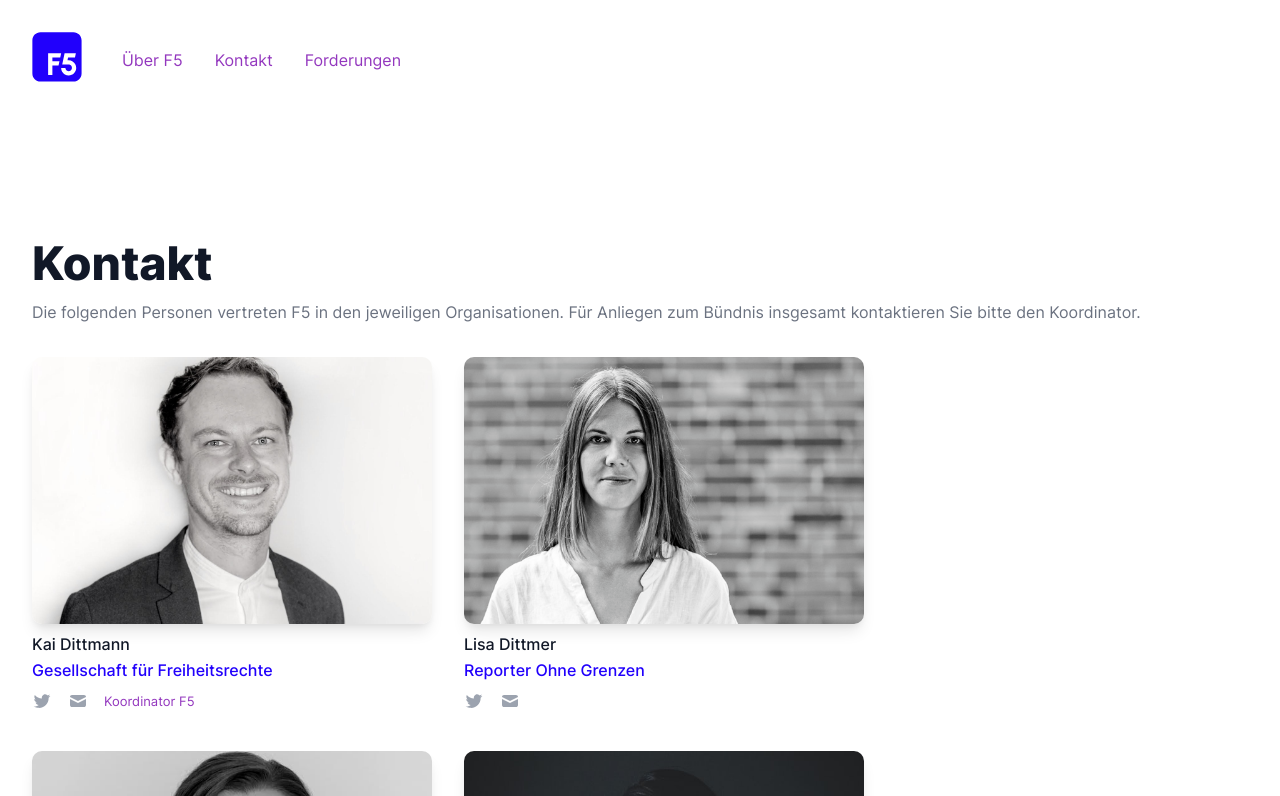
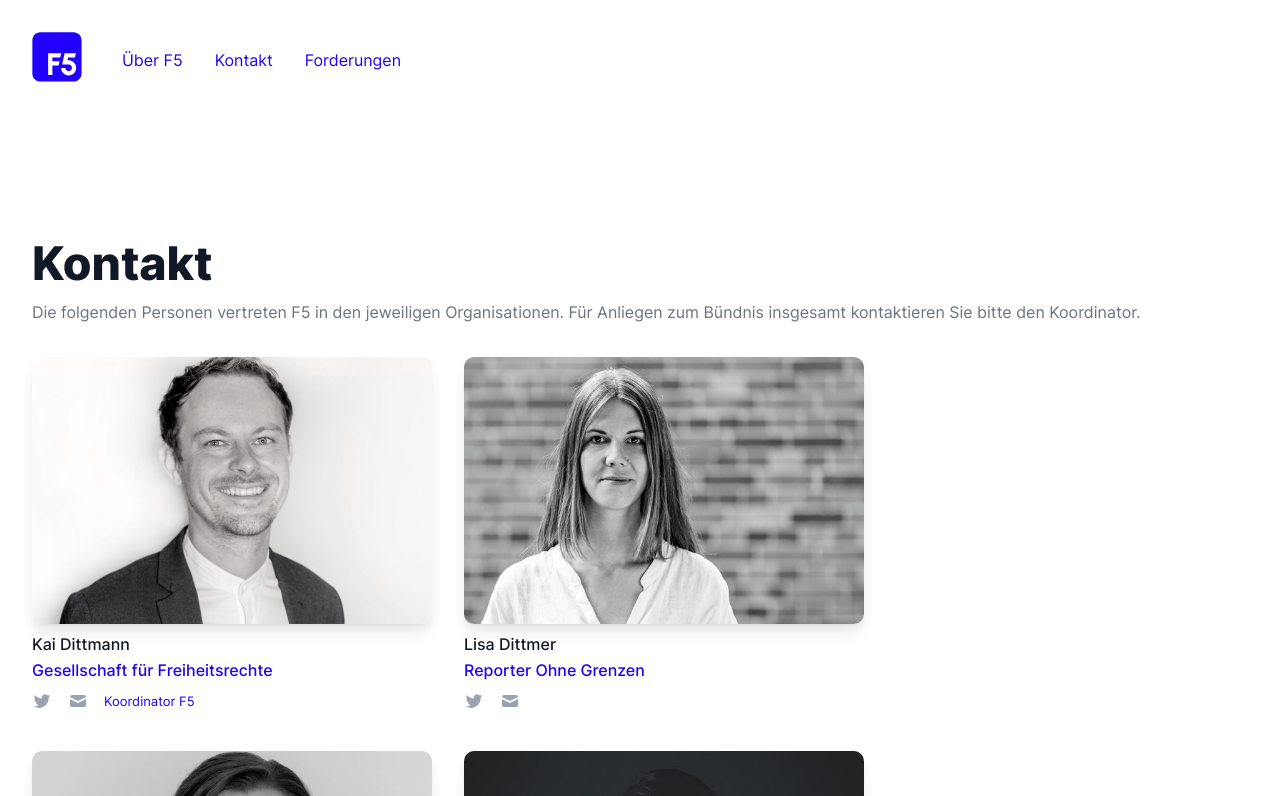
Before and after one commit to okfde/buendnis-f5, a Jekyll site: the page built from kontakt.html, in a window 1280 px wide. Shown: the top 796 px of the page. Built offline with Jekyll 4.4.1, drawn with Linux system fonts in a browser that asks for light colours.

Commit message:
Update _colors.scss

```diff
--- a/_sass/_colors.scss
+++ b/_sass/_colors.scss
@@ -6,8 +6,8 @@
 
 //$primary: #4f46e5;
 //$secondary: #EA33F7;
-$primary: #2100fcff;
-$secondary: #9337BE;
+$primary: #2100fc;
+$secondary: #2100fc;
 
 $gray-list: (
   "50": #f9fafb,
```
